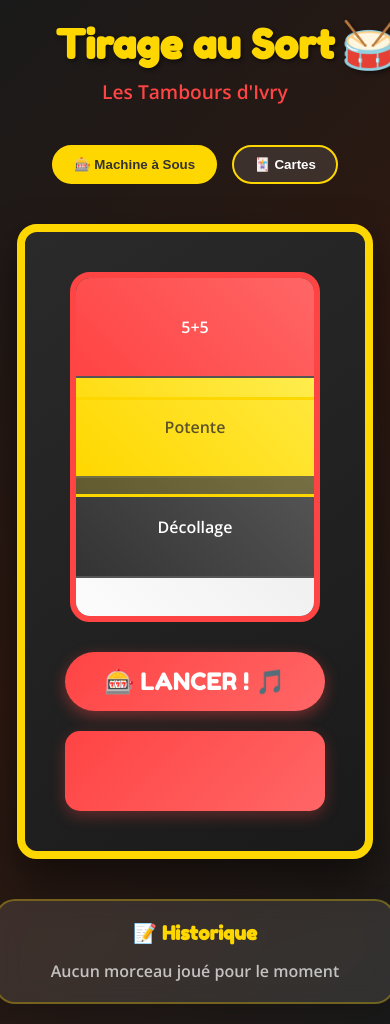
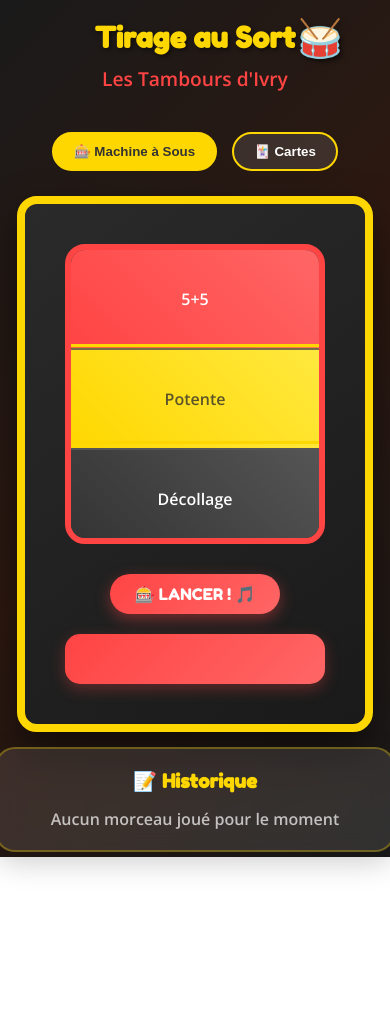
Before and after one commit to aurliec/roue-batucada, a plain HTML site: page index.html in a window 390 px wide. After the commit the page ends 857 px from the top, so only its background shows below. Drawn offline with nearby package versions, Linux system fonts and the light colour scheme.

Commit message:
Optimisation mobile - interface plus compacte

```diff
--- a/index.html
+++ b/index.html
@@ -319,19 +319,46 @@
         }
 
         @media (max-width: 768px) {
+            .title {
+                font-size: 1.8rem;
+            }
+
+            .drum-right {
+                right: -45px;
+                font-size: 2rem;
+            }
+
             .single-slot {
-                width: 250px;
-                height: 350px;
+                width: 260px;
+                height: 300px;
             }
 
             .cards-container {
                 grid-template-columns: repeat(3, 1fr);
+                gap: 10px;
+                max-width: 100%;
             }
 
             .card {
-                width: 100px;
-                height: 70px;
-                font-size: 10px;
+                width: 90px;
+                height: 60px;
+                font-size: 9px;
+            }
+
+            .spin-button {
+                padding: 10px 25px;
+                font-size: 1rem;
+            }
+
+            .result-display {
+                font-size: 1.1rem;
+                padding: 12px;
+                min-height: 50px;
+            }
+
+            .main-container {
+                gap: 15px;
+                margin: 5px;
             }
         }
     </style>
```
